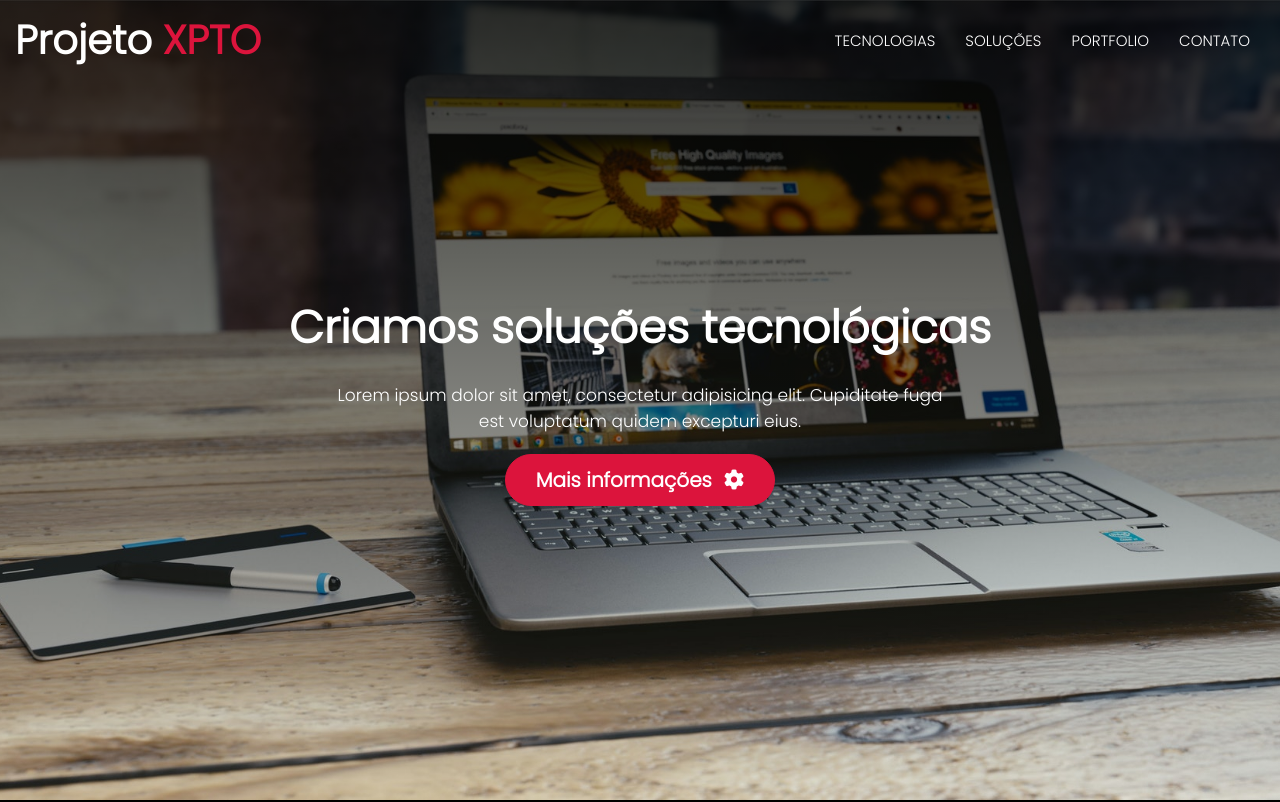
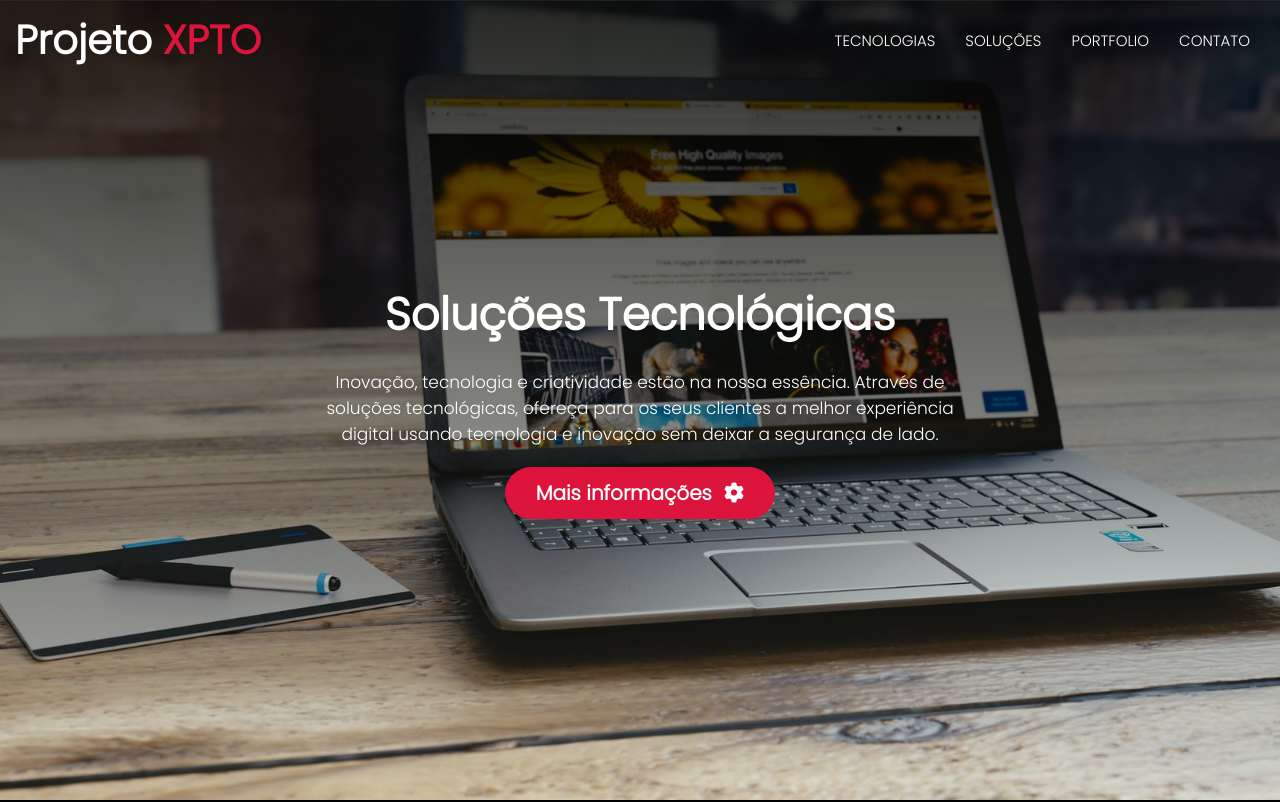
Before and after one commit to hramoz99/Projeto-XPTO, a plain HTML site: page index.html in a window 1280 px wide. Shown: the top 802 px of the page. Drawn offline with Linux system fonts and the light colour scheme.

Commit message:
Update index.html

```diff
--- a/index.html
+++ b/index.html
@@ -36,9 +36,9 @@
 
     <!-- hero -->
     <div class="container bg-image-1 hero">
-        <h2 class="hero-title">Criamos soluções tecnológicas</h2>
+        <h2 class="hero-title">Soluções Tecnológicas</h2>
         <p class="hero-text">
-            Lorem ipsum dolor sit amet, consectetur adipisicing elit. Cupiditate fuga est voluptatum quidem excepturi eius.
+           Inovação, tecnologia e criatividade estão na nossa essência. Através de soluções tecnológicas, ofereça para os seus clientes a melhor experiência digital usando tecnologia e inovação sem deixar a segurança de lado.
         </p>
         <a href="" class="btn">Mais informações <i class="fa-solid fa-gear gear"></i></a>
     </div>
@@ -83,7 +83,7 @@
     <!-- solution -->
     <div class="container bg-image-3 solution" id="solution">
 
-        <h2 class="solution-title">Criamos soluções para
+        <h2 class="solution-title"> Nossas soluções para
             <span class="solution-span"></span>
         </h2>
         <p class="solution-text">
```
